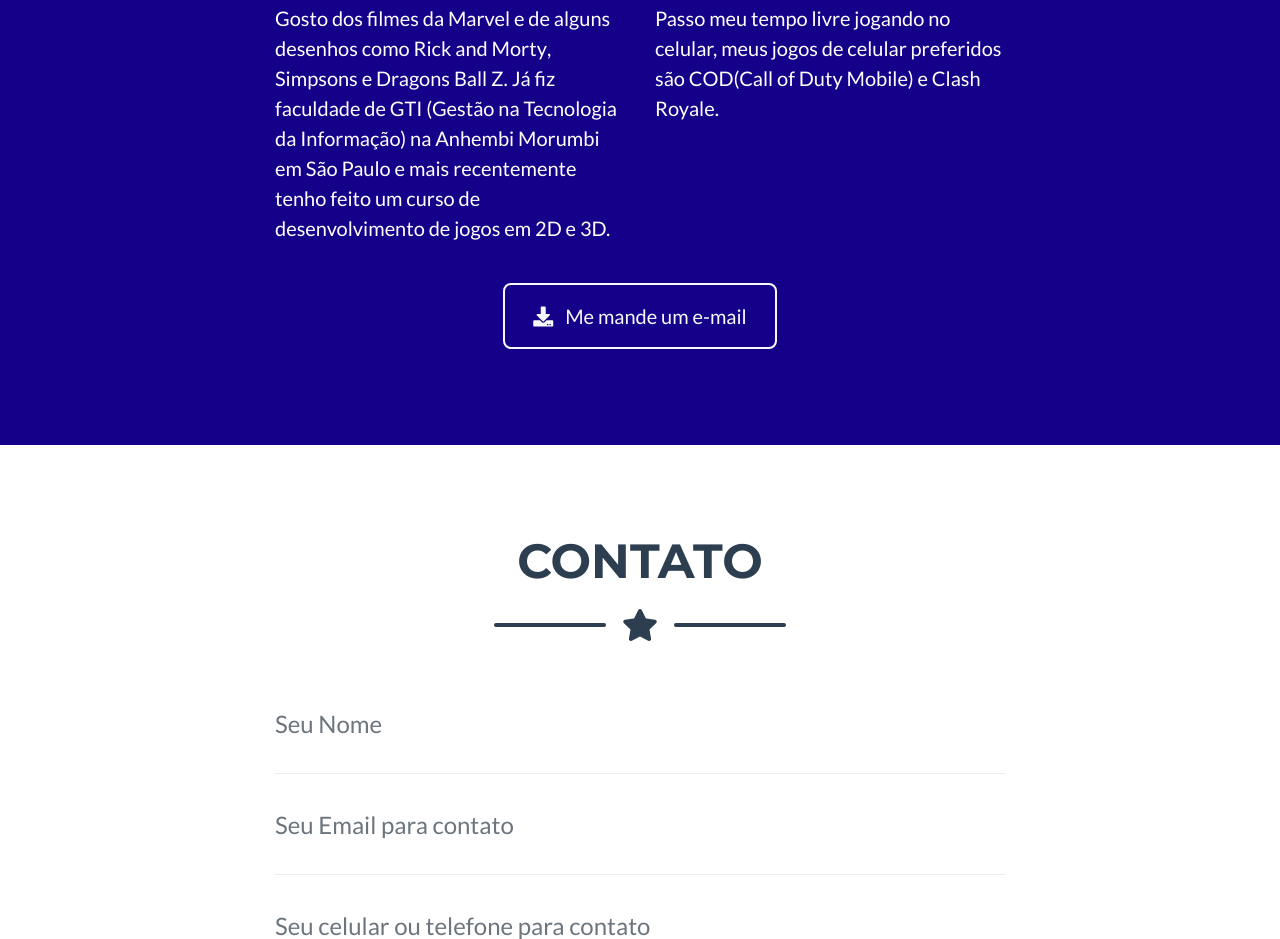
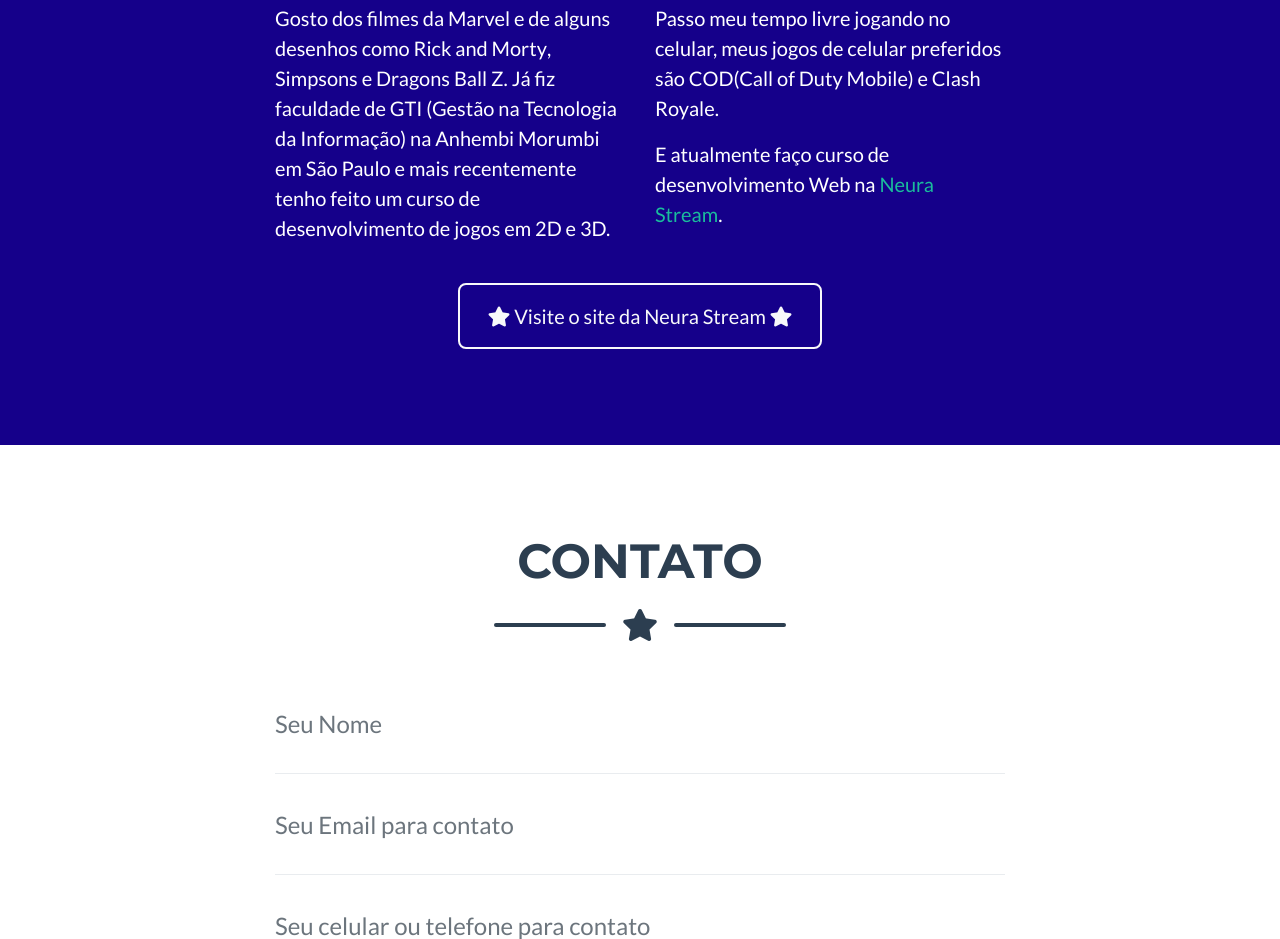
Before and after one commit to sguilherme-1995/minha_pagina, a website with bundled scripts: page index.html in a window 1280 px wide. Shown: the part 2284-3223 px from the top of the page. Built offline with nearby package versions, Linux system fonts and the light colour scheme.

Commit message:
Link do site da neura

```diff
--- a/index.html
+++ b/index.html
@@ -239,15 +239,16 @@
             Já fiz faculdade de GTI (Gestão na Tecnologia da Informação) na Anhembi Morumbi em São Paulo e mais recentemente tenho feito um curso de desenvolvimento de jogos em 2D e 3D.</p>
         </div>
         <div class="col-lg-4 mr-auto">
-          <p class="lead">Passo meu tempo livre jogando no celular, meus jogos de celular preferidos são <b>COD(Call of Duty Mobile)</b> e <b>Clash Royale</b>.</p>
+          <p class="lead">Passo meu tempo livre jogando no celular, meus jogos de celular preferidos são <b>COD(Call of Duty Mobile)</b> e <b>Clash Royale</b>.</p> <p class="lead">E atualmente faço curso de desenvolvimento Web na <strong><a href="https://www.neurastream.com/">Neura Stream</a></strong>.</pclass="lead">
         </div>
       </div>
 
       <!-- About Section Button -->
       <div class="text-center mt-4">
-        <a class="btn btn-xl btn-outline-light" href="#contact">
-          <i class="fas fa-download mr-2"></i>
-          Me mande um e-mail
+        <a class="btn btn-xl btn-outline-light" href="https://www.neurastream.com/">
+          <i class="fas fa-star"></i>
+          Visite o site da Neura Stream
+          <i class="fas fa-star"></i>
         </a>
       </div>
 
```
